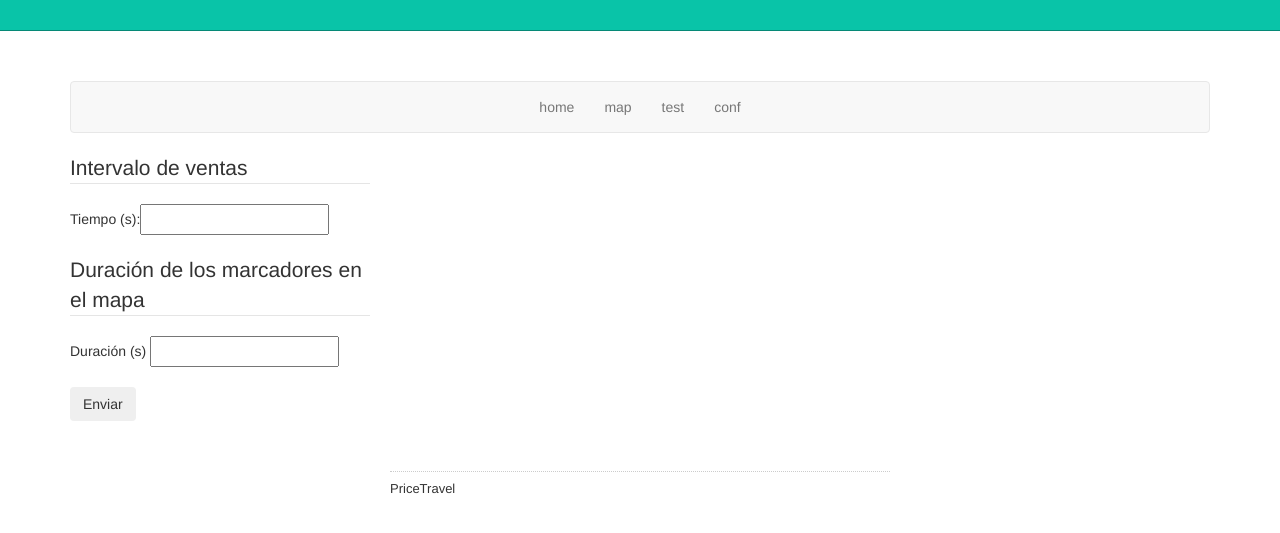
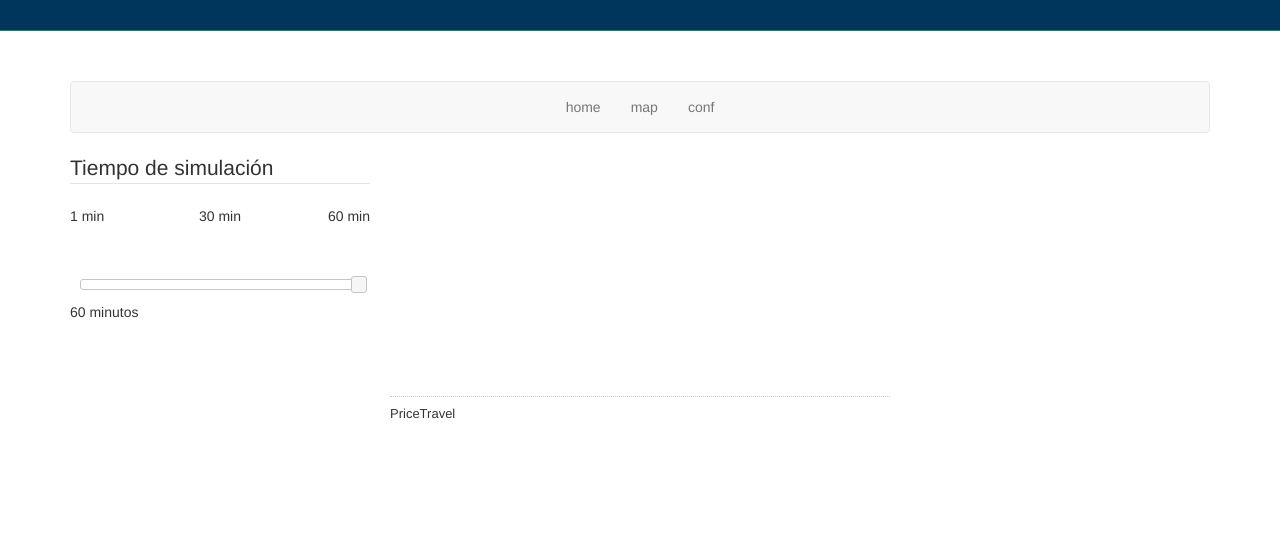
Before and after one commit to cristianKumul/NodeJade, a Node server app: template views/conf.jade in a window 1280 px wide. Shown: the top 533 px of the page. Run offline with Node 20, Linux system fonts and the light colour scheme; the template is opened without the code that fills it, so the values that code supplies are empty; some libraries are stand-ins or nearby versions.

Commit message:
Header PriceTravel
Se modificaron los css para ajustar el header de priceTravel

```diff
--- a/public/js/fullmap.js
+++ b/public/js/fullmap.js
@@ -1,5 +1,7 @@
 var map;
-
+var checked;
+var ventasCanal=[0,0,0];
+var ventasServicio=[[0,0,0,0,0,0,0,0,0],[0,0,0,0,0,0,0,0,0],[0,0,0,0,0,0,0,0,0]];
 var tinyIcon = L.Icon.extend({
 	options: {
 		shadowUrl: '../assets/marker-shadow.png',
@@ -19,7 +21,7 @@ var osm = L.tileLayer('http://{s}.tile.openstreetmap.org/{z}/{x}/{y}.png', {
             attribution: 'Map data &copy; 2014 OpenStreetMap contributors',
         });
 
-var map = L.map('fullmap')
+var map = L.map('fullmap', {zoomControl:true })
            .fitWorld()
            .setView([31.794525,-7.0849336], 3)
            .addLayer(osm);
--- a/public/js/fullmap2.js
+++ b/public/js/fullmap2.js
@@ -68,7 +68,7 @@ Control.addTo(map);
 
         });
 //crearGrafica();
-div = '<div  style="width:100%"><canvas class="foo" id="canvas" height="350" width="350"></canvas></div>';
+div = '<div  style="width:100%"><canvas id="canvas"></canvas></div>';
 grafControl._div.innerHTML = div;
 
 function ocultarGraficas(){
--- a/public/js/newConnection2.js
+++ b/public/js/newConnection2.js
@@ -20,6 +20,7 @@ socket.on('config:client', function(data) {
 socket.on('load:coords', function(data) {
 	var n = Object.keys(markers).length;
 	//alert(n);
+
 	markerId = data.id;//Math.random().toString(16).substring(2,15);
 	if (!(data.id in connects) ) {
 
@@ -73,7 +74,7 @@ socket.on('load:coords', function(data) {
 	connects[data.id].updated = $.now();
 	connects[data.id].timeout = true;
 
-
+	console.log("Número de markers: "+ Object.keys(connects).length);
 
 });
 
--- a/public/stylesheets/style.css
+++ b/public/stylesheets/style.css
@@ -15,7 +15,7 @@ span,
 applet,
 object,
 iframe,
-h1,
+h10,
 h2,
 h3,
 h4,
@@ -110,18 +110,31 @@ body {
 }
 header {
   font-family: 'Quicksand';
+  height:8%;
   padding: 5px 10px;
   color: #fff;
-  font-size: 25px;
-  text-align: center;
+  font-size: 15px;
+  text-align: left;
   top:0px;
+
+
 /*
    * Note the use of the `main-color`
    * variable and the `darken` function
    */
-  background-color: #09c4a8;
+  background-color:#00365B;
   border-bottom: 1px solid #068976;
   text-shadow: 0px -1px 0px #068976;
+}
+
+.wrapper {
+    height:100vh;
+    display:flex;
+    // Direction of the items, can be row or column
+    flex-direction: column;
+}
+main{
+    flex:1;
 }
 .container {
   width: 500px;
@@ -179,18 +192,16 @@ footer {
 }
 #fullmap {
         position: fixed;
-        top: 0px;
-        left: 0%;
+
         width: 100%;
-        height: 100%
+        height: 92%
 
     }
 #map {
         position: fixed;
-        top: 180px;
-        left: 0%;
+
         width: 100%;
-        height: 80%
+        height: 92%
 
     }
     .help {
@@ -227,7 +238,10 @@ footer {
 
 
 }
-
+#imgHeader{
+  height: auto;
+  width: 10%;
+}
 .navbar .navbar-collapse {
   text-align: center;
 }
@@ -236,7 +250,7 @@ footer {
   text-align: center;
 }
 .navbar-custom {
-    background-color:#04B486;
+    background-color:#00365B;
     color:#00FFBF;
     border-radius:0;
     position: relative;
@@ -246,7 +260,7 @@ footer {
     color:#fff;
 }
 .navbar-custom .navbar-nav > .active > a, .navbar-nav > .active > a:hover, .navbar-nav > .active > a:focus {
-    color: #00FFBF;
+    color: #00365B;
     background-color:#000000;
 }
 .navbar-custom .navbar-brand {
@@ -254,8 +268,14 @@ footer {
 }
 
 
+canvas{
+  padding: 0;
+   height:250px;
+  width:250px;
 
+}
 #canvas {
+
 
     opacity: 0.3;
 
--- a/views/conf.jade
+++ b/views/conf.jade
@@ -3,38 +3,146 @@ extend layout
 block content
 	fieldset(class="coords")
 
-		fieldset
-			legend(class="coords") Intervalo de ventas
-			p Tiempo (s):
-				input(type='number', min='1',id="tiempoVentas")
-
+		//fieldset
+			legend(class="coords") Tiempo de simulación
+			p Tiempo (min):
+				input(type='number', min='1',max='60' id="tiempoVentas")
 
 		fieldset
+			- var foo =  60
+			style.
+				#container {
+				    text-align: justify;
+
+							}
+				#container > #num {
+				    width: 100px; /* Declare your value. Can be in relative units. */
+				    display: inline-block;
+				    vertical-align: top;
+				}
+				#container:after {
+				    content: "";
+				    width: 50%;
+				    display: inline-block;
+				}
+			legend(class="coords") Tiempo de simulación
+			#container
+				#num
+					p(align="left") 1 min
+				#num
+					p(align="center") 30 min
+				//#num
+					p(align="center") 3
+				//#num
+					p(align="center") 4
+				#num
+					p(align="right") 60 min
+
+			#slider
+			link(rel='stylesheet', href="//code.jquery.com/ui/1.11.4/themes/smoothness/jquery-ui.css")
+			style.
+				#slider { margin: 10px; }
+			script(src="//code.jquery.com/ui/1.11.4/jquery-ui.js")
+			script(type='text/javascript').
+
+				$( "#slider" ).slider({
+					max: 60,
+					min: 1,
+					value:60
+					});
+				$( "#slider" ).on("slidechange",function(event,ui){
+					foo = $( "#slider" ).slider("value");
+					$("#valor").text(function(){if(foo!=1){return foo+" minutos"}else{return foo+" minuto"}});
+					var ventasT = foo/98;//($("#tiempoVentas").val())/98;
+					var marcadorT = foo/4;//($("#tiempoVentas").val() )/ 4; // $("#tiempoMarcador").val();//longitude;
+
+					// mark user's position
+
+					sentData = {
+								ventas: ventasT*60,
+								marcador: marcadorT*60
+							};
+
+					console.log(sentData);
+					socket.emit('config:server', sentData);
+
+					console.log($( "#slider" ).slider("value"));
+					});
+			p(id="valor") #{foo} minutos
+
+		//fieldset
 			legend(class="coords") Duración de los marcadores en el mapa
 			p Duración (s)
 				input(type='number', min='1',id="tiempoMarcador")
 
 
-		button.btn(id="btn") Enviar
+		//button.btn(id="btn") Enviar
 
 	script(type='text/javascript').
 		$("#btn").click(function (){
 
 
 
-				var ventasT = $("#tiempoVentas").val();
-				var marcadorT = $("#tiempoMarcador").val();//longitude;
+				var ventasT = foo/98;//($("#tiempoVentas").val())/98;
+				var marcadorT = foo/4;//($("#tiempoVentas").val() )/ 4; // $("#tiempoMarcador").val();//longitude;
 
 				// mark user's position
 
 				sentData = {
-							ventas: ventasT,
-							marcador: marcadorT
+							ventas: ventasT*60,
+							marcador: marcadorT*60
 						};
 
-
+				console.log(sentData);
 				socket.emit('config:server', sentData);
 
 				alert("Eviado");
 
 			});
+	//script(src="./js/datos.js")
+	//script(src="./data/reservas.js")
+	//script(type='text/javascript').
+		var interval,tiempoEnvio;
+		var destinoRand;
+		var index = 0;
+		var totalServicios ={};
+		for(var i in reservas){
+			if(!(reservas[i].tipoServicio.toString() in totalServicios)){
+				totalServicios[reservas[i].tipoServicio.toString()]=1;
+			}
+			totalServicios[reservas[i].tipoServicio.toString()]+=1;
+
+		}
+		console.log(totalServicios);
+		tiempoEnvio=36000,interval;
+		socket.on('config:client', function(data) {
+
+			tiempoEnvio=data.ventas*1000;
+
+		});
+		function getData(){
+			var userId = Math.random().toString(16).substring(2,15);
+
+			var history = reservas;
+
+			if ( index == history.length){
+				index = 0;
+
+
+			}
+
+			data = history[index];
+
+
+
+			data.id = userId;
+			socket.emit('intervalCoords', data);
+			//console.log(sentData);
+			//console.log(tiempoEnvio);
+			//console.log(data);
+			clearInterval(interval);
+			interval = setInterval(getData,tiempoEnvio);
+			index+=1;
+		};
+
+		interval = setInterval(getData,tiempoEnvio);
--- a/views/layout.jade
+++ b/views/layout.jade
@@ -15,7 +15,7 @@ html
       link(rel='stylesheet', href="/stylesheets/leaflet.awesome-markers.css")
       //link(rel='stylesheet', href="http://code.ionicframework.com/ionicons/1.5.2/css/ionicons.min.css")
       //link(rel='stylesheet', href="http://netdna.bootstrapcdn.com/font-awesome/4.0.0/css/font-awesome.css")
-
+      //link(rel="stylesheet", href="https://cdnjs.cloudflare.com/ajax/libs/materialize/0.96.1/css/materialize.min.css")
 
       script(src="/socket.io/socket.io.js")
 
@@ -37,6 +37,7 @@ html
       script(src="/js/lib/leaflet.awesome-markers.js")
       script(src="/js/lib/Chart.js")
       script(src="/js/lib/bouncemarker.js")
+      //script(src="https://cdnjs.cloudflare.com/ajax/libs/materialize/0.96.1/js/materialize.min.js")
       block navBar
       - var foo =  title
         nav(class='navbar navbar-default', role='navigation')
@@ -59,7 +60,7 @@ html
                             a(class='navbar-brand',href='/map') MAP
                           else
                             a(href='/map') map
-                      li
+                      //li
                           if foo == 'Test'
                             a(class='navbar-brand',href='/test') TEST
                           else
--- a/views/map.jade
+++ b/views/map.jade
@@ -1,4 +1,4 @@
-extend layout
+extend layout2
 
 
 block content
--- a/views/map1.jade
+++ b/views/map1.jade
@@ -1,4 +1,4 @@
-extend layout
+extend layout2
 
 
 block content
@@ -14,5 +14,6 @@ block content
     });
 
 
+
    script(src="./js/fullmap2.js")
    script(src="./js/newConnection2.js")
--- a/views/test.jade
+++ b/views/test.jade
@@ -9,7 +9,7 @@ block content
 		button.btn(id="btn") Enviar Datos
 		//button.btn(id="btnStop") Detener Envio
 
-	script(src="./js/datos.js")
+	//script(src="./js/datos.js")
 	script(src="./data/reservas.js")
 	script(type='text/javascript').
 		var interval,tiempoEnvio;
@@ -48,8 +48,8 @@ block content
 			data.id = userId;
 			socket.emit('intervalCoords', data);
 			//console.log(sentData);
-			//console.log(tiempoEnvio);
-			//console.log(data);
+			console.log(tiempoEnvio);
+			console.log(data);
 			clearInterval(interval);
 			interval = setInterval(getData,tiempoEnvio);
 			index+=1;
```
Also changed, not shown: public/data/reservas.js (+8 -8 lines), views/layout2.jade (added, +80 -0 lines).
